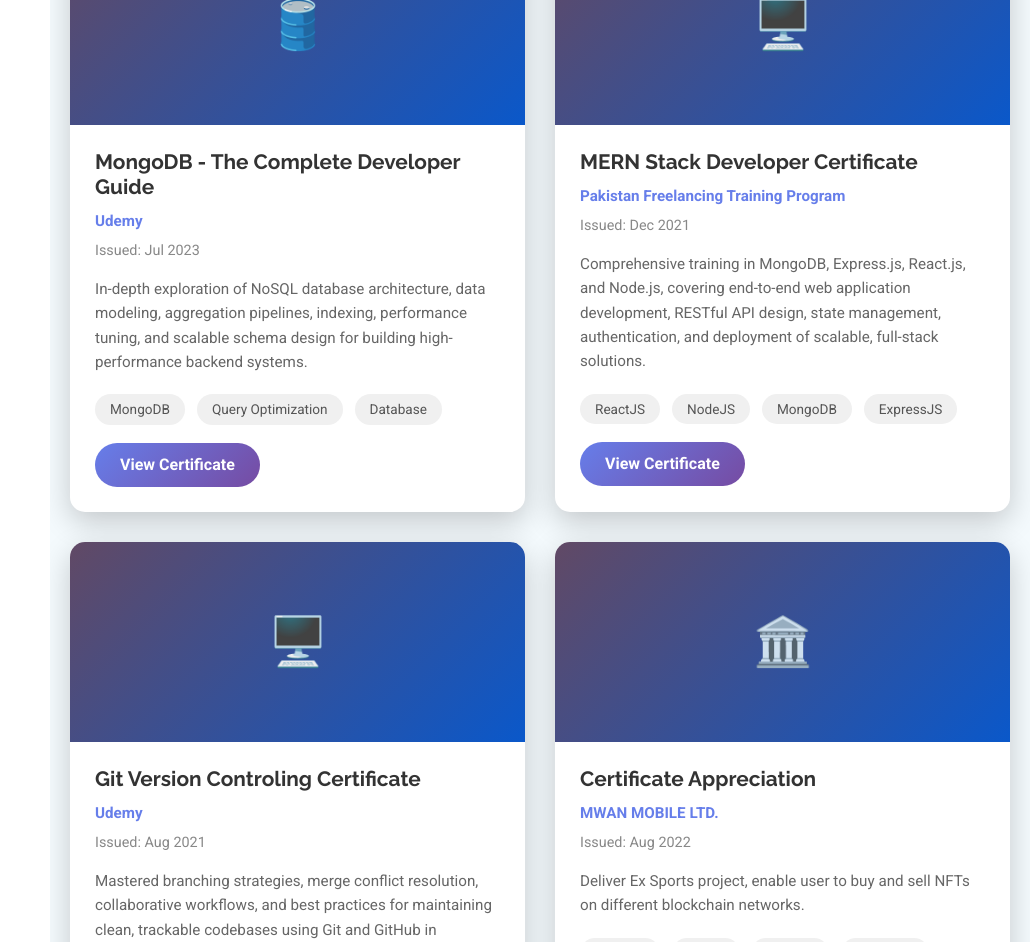
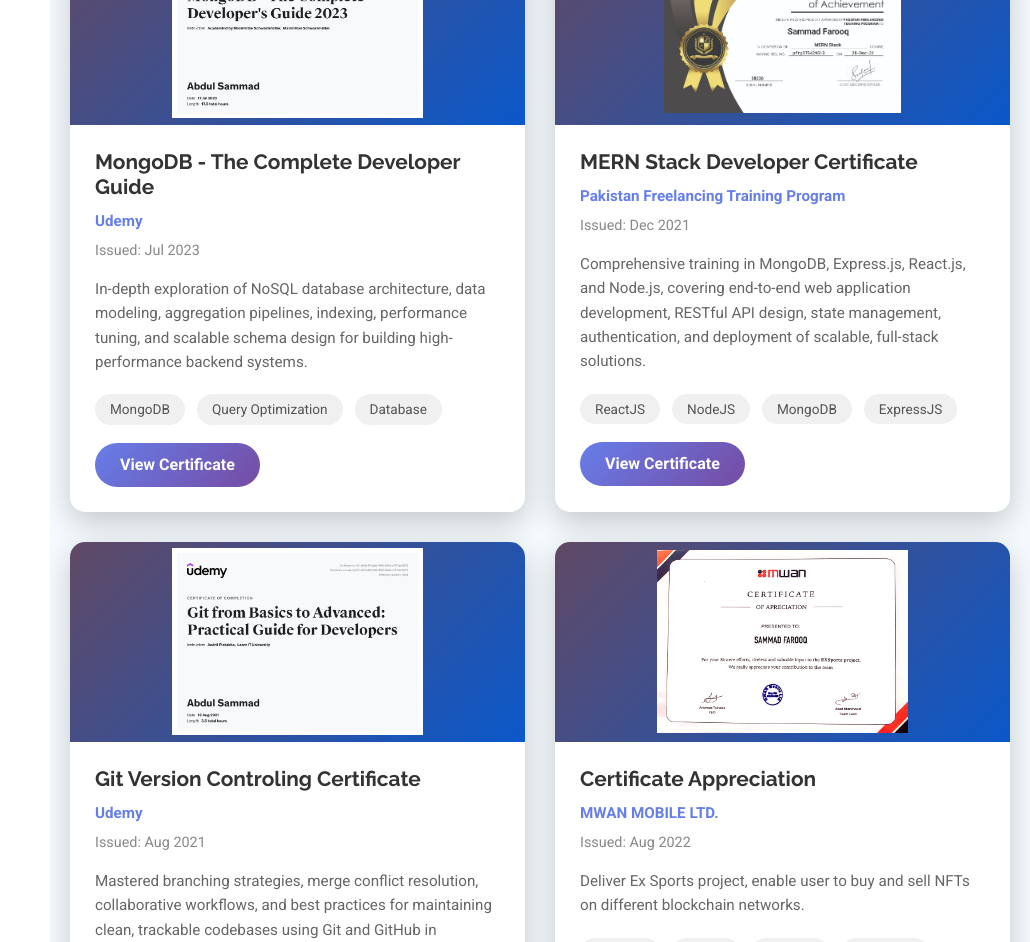
Before and after one commit to AbdulSammadFarooq/my-portfolio, a plain HTML site: page index.html in a window 1280 px wide. Shown: the part 7634-8576 px from the top of the page, without its empty margins (250-1280 px from the left). Drawn offline with Linux system fonts and the light colour scheme; files whose address does not match are found by name.

Commit message:
update certification section

```diff
--- a/index.html
+++ b/index.html
@@ -977,7 +977,10 @@
         </div>
         <div class="certificates-grid">
           <div class="certificate-card">
-            <div class="certificate-image">🧩</div>
+            <div class="certificate-image">
+              <img src="/assets/img/certificates/system-design.png" alt="certificate" style="width: 55%;">
+
+            </div>
             <div class="certificate-content">
               <h3 class="certificate-title">Front-end System Design</h3>
               <p class="certificate-issuer">Namaste Dev</p>
@@ -995,7 +998,10 @@
           </div>
 
           <div class="certificate-card">
-            <div class="certificate-image">⚛</div>
+            <div class="certificate-image">
+              <img src="/assets/img/certificates/react.jpg" alt="certificate" style="width: 55%;">
+
+            </div>
             <div class="certificate-content">
               <h3 class="certificate-title">React JS Course</h3>
               <p class="certificate-issuer">Udemy</p>
@@ -1013,7 +1019,10 @@
           </div>
 
           <div class="certificate-card">
-            <div class="certificate-image">🛢️</div>
+            <div class="certificate-image">
+              <img src="/assets/img/certificates/mongo.jpg" alt="certificate" style="width: 55%;">
+
+            </div>
             <div class="certificate-content">
               <h3 class="certificate-title">MongoDB - The Complete Developer Guide</h3>
               <p class="certificate-issuer">Udemy</p>
@@ -1031,7 +1040,10 @@
           </div>
 
           <div class="certificate-card">
-            <div class="certificate-image">🖥️</div>
+            <div class="certificate-image">
+              <img src="/assets/img/certificates/MERN.png" alt="certificate" style="width: 52%;">
+
+            </div>
             <div class="certificate-content">
               <h3 class="certificate-title">MERN Stack Developer Certificate</h3>
               <p class="certificate-issuer">Pakistan Freelancing Training Program</p>
@@ -1050,7 +1062,9 @@
           </div>
 
           <div class="certificate-card">
-            <div class="certificate-image">🖥️</div>
+            <div class="certificate-image">
+              <img src="/assets/img/certificates/git.jpg" alt="certificate" style="width: 55%;">
+            </div>
             <div class="certificate-content">
               <h3 class="certificate-title">Git Version Controling Certificate</h3>
               <p class="certificate-issuer">Udemy</p>
@@ -1068,7 +1082,10 @@
           </div>
 
           <div class="certificate-card">
-            <div class="certificate-image">🏛️</div>
+            <div class="certificate-image">
+              <img src="/assets/img/certificates/certificate.jpg" alt="certificate" style="width: 55%;">
+
+            </div>
             <div class="certificate-content">
               <h3 class="certificate-title">Certificate Appreciation</h3>
               <p class="certificate-issuer">MWAN MOBILE LTD.</p>
```
